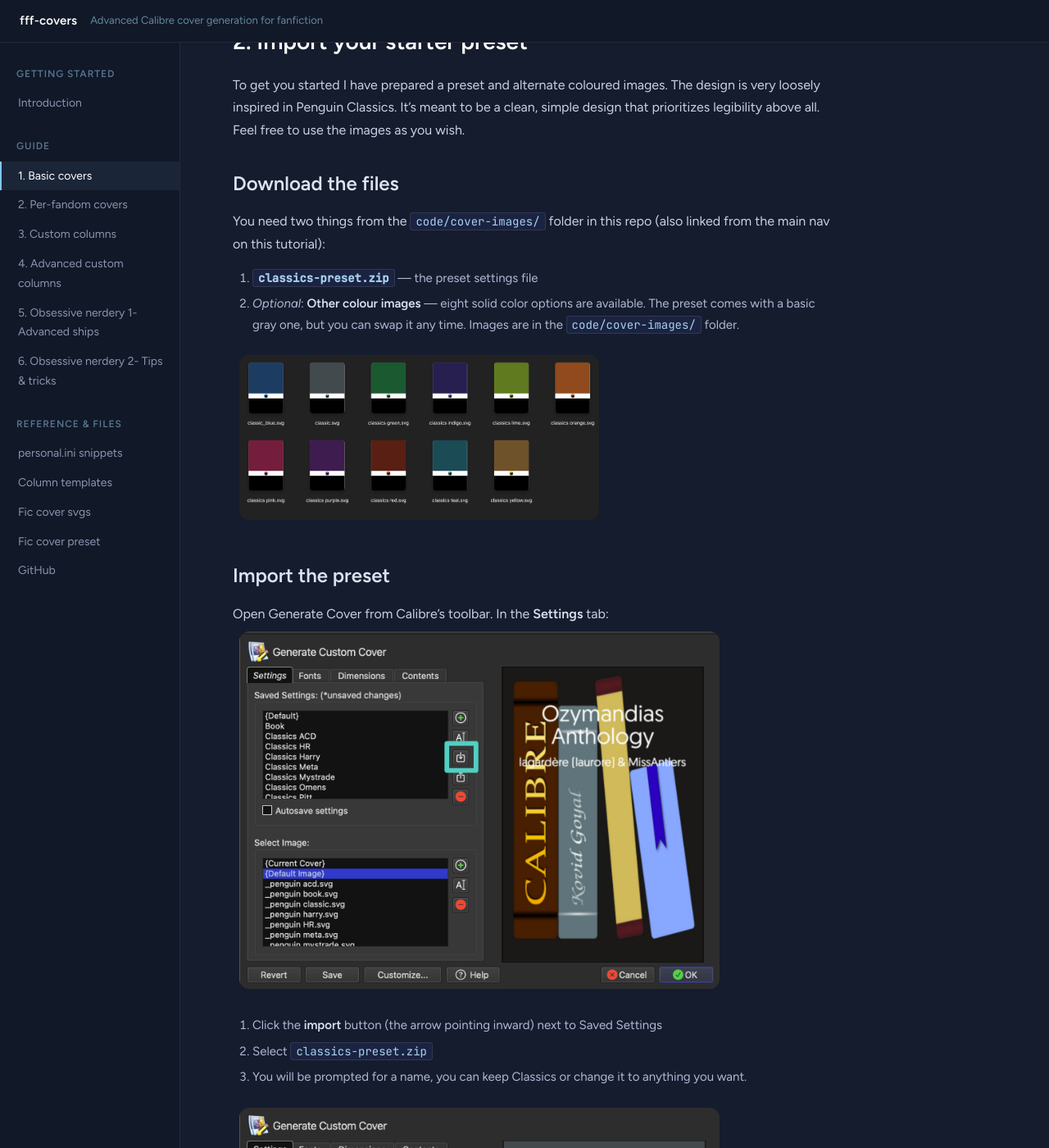
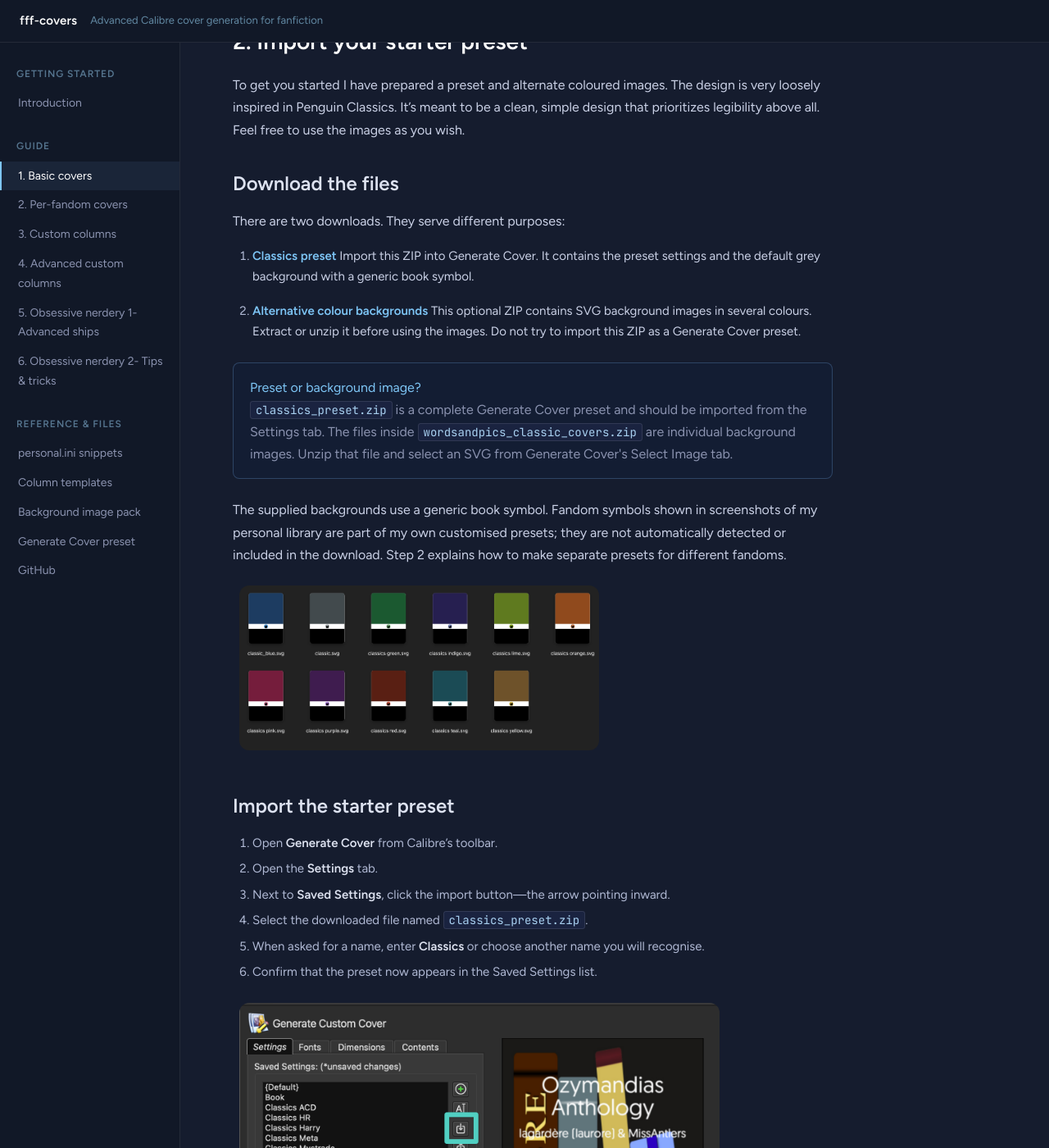
Before and after one commit to wordsandpics/fff-covers, a Jekyll site: the page built from basic-covers.md, in a window 1280 px wide and 1400 px high, scrolled down 579 px. Shown: the whole window at 82% size. Built offline with Jekyll 4.4.1, drawn with Linux system fonts in a browser that asks for light colours; some of the changed text lies outside the part shown.

Commit message:
Clarify preset and background image setup

```diff
--- a/_config.yml
+++ b/_config.yml
@@ -41,9 +41,9 @@
         url: https://github.com/wordsandpics/fff-covers/tree/main/code/fff-personal-ini/
       - label: Column templates
         url: https://github.com/wordsandpics/fff-covers/tree/main/code/calibre-column-templates/
-      - label: Fic cover svgs
+      - label: Background image pack
         url: /code/wordsandpics_classic_covers.zip
-      - label: Fic cover preset
+      - label: Generate Cover preset
         url: /code/classics_preset.zip
       - label: GitHub
         url: https://github.com/wordsandpics/fff-covers
--- a/basic-covers.md
+++ b/basic-covers.md
@@ -18,26 +18,50 @@
 
 ### Download the files
 
-You need two things from the [`code/cover-images/`](https://github.com/wordsandpics/fff-covers/tree/main/code/cover-images) folder in this repo (also linked from the main nav on this tutorial):
+There are two downloads. They serve different purposes:
 
-1. **`classics-preset.zip`** — the preset settings file
-2. _Optional_: **Other colour images** — eight solid color options are available. The preset comes with a basic gray one, but you can swap it any time. Images are in the `code/cover-images/` folder.
+1. **[Classics preset]({{ '/code/classics_preset.zip' | relative_url }})**
+   Import this ZIP into Generate Cover. It contains the preset settings and the default grey background with a generic book symbol.
+
+2. **[Alternative colour backgrounds]({{ '/code/wordsandpics_classic_covers.zip' | relative_url }})**
+   This optional ZIP contains SVG background images in several colours. Extract or unzip it before using the images. Do not try to import this ZIP as a Generate Cover preset.
+
+<div class="callout note">
+  <div class="callout-title">Preset or background image?</div>
+  <p><code>classics_preset.zip</code> is a complete Generate Cover preset and should be imported from the Settings tab. The files inside <code>wordsandpics_classic_covers.zip</code> are individual background images. Unzip that file and select an SVG from Generate Cover's Select Image tab.</p>
+</div>
+
+The supplied backgrounds use a generic book symbol. Fandom symbols shown in screenshots of my personal library are part of my own customised presets; they are not automatically detected or included in the download. Step 2 explains how to make separate presets for different fandoms.
 
 <img src="{{ '/assets/img/cover-colours.png' | relative_url }}" alt="Cover colour options" class="small">
 
-### Import the preset
+### Import the starter preset
 
-Open Generate Cover from Calibre's toolbar. In the **Settings** tab:
+1. Open **Generate Cover** from Calibre's toolbar.
+2. Open the **Settings** tab.
+3. Next to **Saved Settings**, click the import button—the arrow pointing inward.
+4. Select the downloaded file named `classics_preset.zip`.
+5. When asked for a name, enter **Classics** or choose another name you will recognise.
+6. Confirm that the preset now appears in the Saved Settings list.
+
 ![Generate Cover — Settings tab]({{ '/assets/img/gcc-settings.png' | relative_url }})
-1. Click the **import** button (the arrow pointing inward) next to Saved Settings
-2. Select `classics-preset.zip`
-3. You will be prompted for a name, you can keep Classics or change it to anything you want.
 
-![Generate Cover — Settings tab]({{ '/assets/img/gcc-results.png' | relative_url }})
+The preview should now show the grey starter cover with the generic book symbol.
 
-The preset appears in the Saved Settings list as **Classics**. The preview on the right shows you what a cover will look like with your chosen background.
+![Imported Classics preset]({{ '/assets/img/gcc-results.png' | relative_url }})
 
-If you want to use other colours, load the images on the Select Image pane and select.
+### Use a different background colour
+
+The colour backgrounds are images, not presets:
+
+1. Find `wordsandpics_classic_covers.zip` in your Downloads folder.
+2. Extract or unzip it.
+3. In Generate Cover, select the **Classics** preset.
+4. Open the **Select Image** tab.
+5. Add or choose one of the extracted `.svg` files.
+6. Return to **Settings** and save the preset.
+
+To keep several colour versions, duplicate or rename the preset before changing its image—for example, **Classics Blue** or **Classics Green**.
 
 ### What's in the preset
 
@@ -83,8 +107,13 @@
 Download any fic from AO3. When it completes, you should see a generated cover in the book details panel — your chosen color background, title, author, publication date.
 
 <div class="callout note">
-  <div class="callout-title">Not seeing a cover?</div>
-  <p>Check that Generate Cover is installed and that the Default row in the Calibre Cover tab is set to Classics rather than {Default}. If it was already set, selecting the book and clicking on "Generate cover" manually to confirm the plugin is working.</p>
+  <div class="callout-title">Something not working?</div>
+  <ul>
+    <li><strong>The preset will not import:</strong> make sure you selected <code>classics_preset.zip</code>, not the colour-background ZIP.</li>
+    <li><strong>The colour ZIP will not import:</strong> this is expected. Extract it first, then select an individual SVG from the Select Image tab.</li>
+    <li><strong>The cover still shows a book symbol:</strong> the supplied backgrounds use that symbol. Fandom symbols require background images that you provide yourself.</li>
+    <li><strong>No generated cover appears:</strong> check that the Default row in FanFicFare's Calibre Cover settings points to your saved preset. You can also select a book and run Generate Cover manually to test the preset.</li>
+  </ul>
 </div>
 
 ## What's next
```
Also changed, not shown: README.md.
